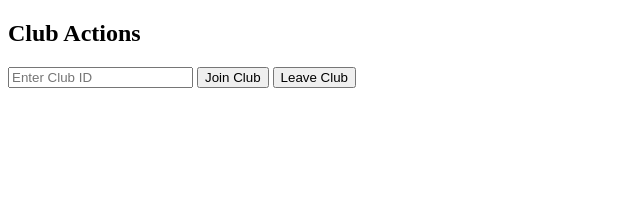
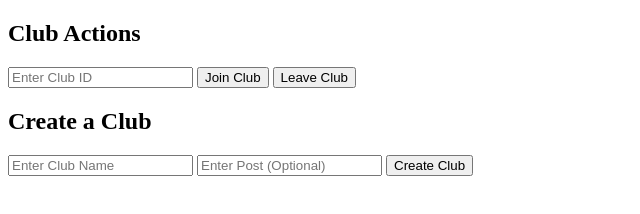
Before and after one commit to hitesh-reddy-k/collage-repo-1, a website: page forentend/clubs.html in a window 1280 px wide. Shown: the whole page, without its empty margins (0-640 px from the left). Drawn offline with Linux system fonts and the light colour scheme.

Commit message:
updated the clubs creating

```diff
--- a/backend/routes/clubrouter.js
+++ b/backend/routes/clubrouter.js
@@ -4,5 +4,6 @@ const { joinClub, leaveClub } = require("../controllers/clubs");
 
 router.post("/join", joinClub);
 router.post("/leave", leaveClub);
+router.post("/create", createClub);
 
 module.exports = router;
--- a/forentend/clubs.html
+++ b/forentend/clubs.html
@@ -9,13 +9,23 @@
 <body>
     <h2>Club Actions</h2>
 
-    <input type="text" id="clubId" placeholder="Enter Club ID">
-
-    <button class="join" onclick="handleJoinClub()">Join Club</button>
-    <button class="leave" onclick="handleLeaveClub()">Leave Club</button>
+    <div>
+        <input type="text" id="clubId" placeholder="Enter Club ID">
+        <button class="join" onclick="handleJoinClub()">Join Club</button>
+        <button class="leave" onclick="handleLeaveClub()">Leave Club</button>
+    </div>
 
     <p id="message"></p>
-<script src="clubs.js"></script>
 
+    <h2>Create a Club</h2>
+    <div>
+        <input type="text" id="clubName" placeholder="Enter Club Name">
+        <input type="text" id="clubPost" placeholder="Enter Post (Optional)">
+        <button class="create" onclick="handleCreateClub()">Create Club</button>
+    </div>
+
+    <p id="createMessage"></p>
+
+    <script src="clubs.js"></script>
 </body>
 </html>
--- a/forentend/clubs.js
+++ b/forentend/clubs.js
@@ -6,13 +6,12 @@ async function handleJoinClub() {
     messageElement.textContent = "";
 
     try {
-        const response = await fetch("http://localhost:5000//clubs/join", {
+        const response = await fetch("http://localhost:5000/api/clubs/join", {
             method: "POST",
-            credentials: 'include',
+            credentials: "include",
             headers: {
                 "Content-Type": "application/json",
                 Authorization: `Bearer ${token}`,
-
             },
             body: JSON.stringify({ clubId }),
         });
@@ -32,7 +31,7 @@ async function handleLeaveClub() {
     try {
         const response = await fetch("http://localhost:5000/api/clubs/leave", {
             method: "POST",
-            credentials: 'include',
+            credentials: "include",
             headers: {
                 "Content-Type": "application/json",
                 Authorization: `Bearer ${token}`,
@@ -46,3 +45,27 @@ async function handleLeaveClub() {
         messageElement.textContent = "Error leaving the club: " + error.message;
     }
 }
+
+async function handleCreateClub() {
+    const clubName = document.getElementById("clubName").value;
+    const clubPost = document.getElementById("clubPost").value;
+    const createMessageElement = document.getElementById("createMessage");
+    createMessageElement.textContent = "";
+
+    try {
+        const response = await fetch("http://localhost:5000/api/clubs/create", {
+            method: "POST",
+            credentials: "include",
+            headers: {
+                "Content-Type": "application/json",
+                Authorization: `Bearer ${token}`,
+            },
+            body: JSON.stringify({ clubName, post: clubPost }),
+        });
+
+        const data = await response.json();
+        createMessageElement.textContent = data.message || "Club created successfully!";
+    } catch (error) {
+        createMessageElement.textContent = "Error creating the club: " + error.message;
+    }
+}
```
